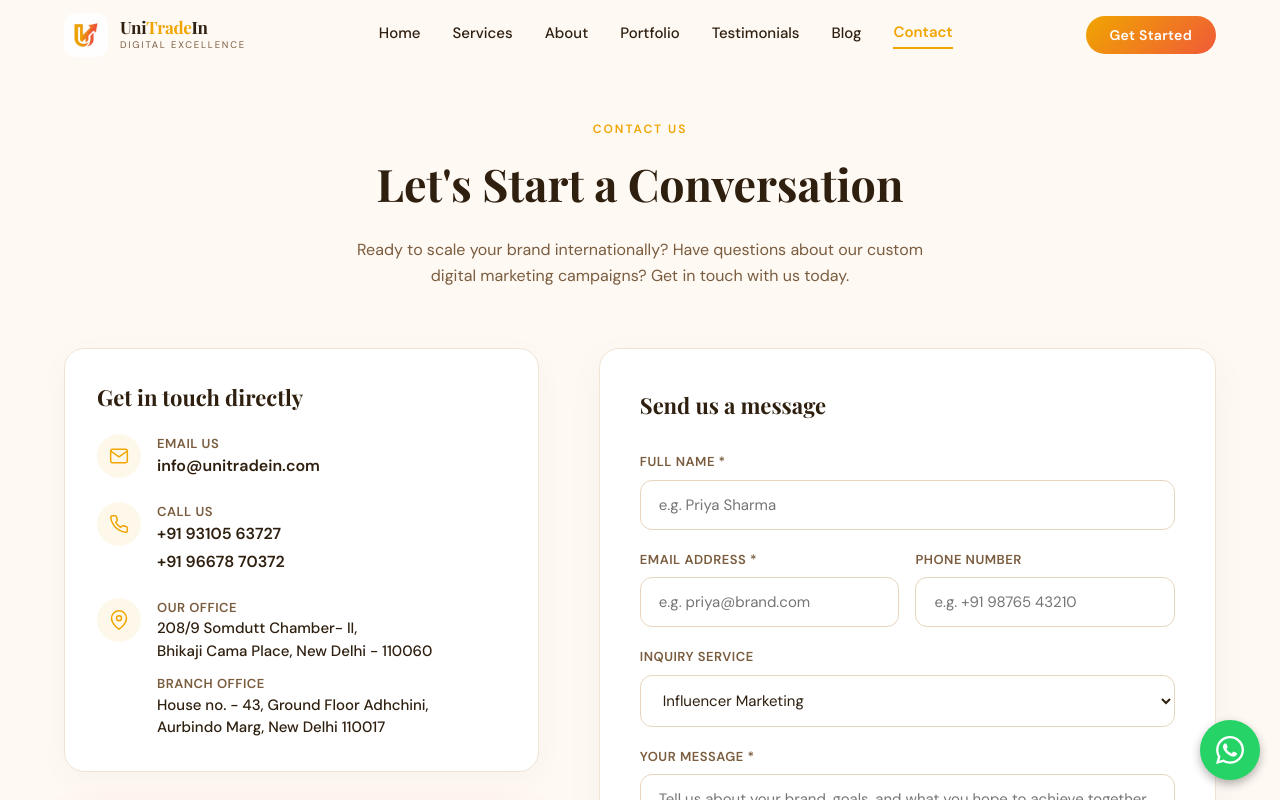
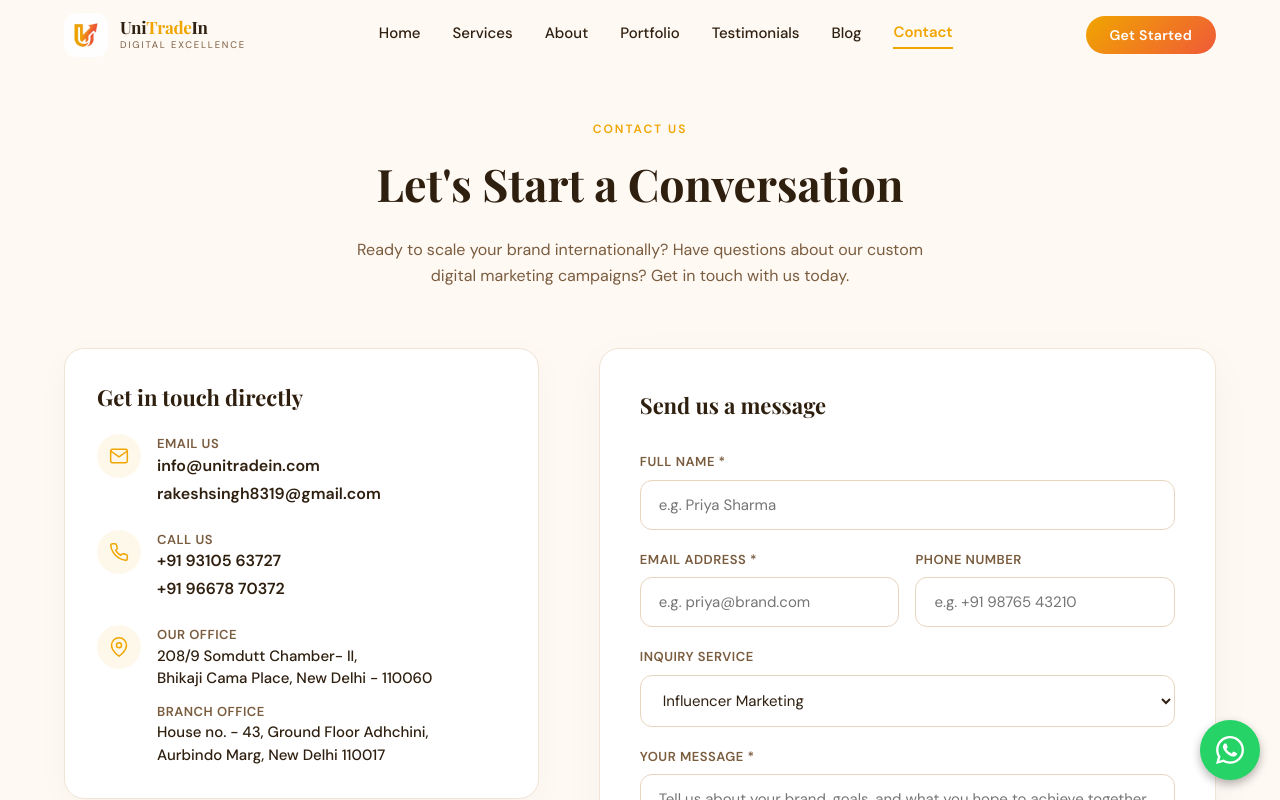
Before and after one commit to rakeshsingh8319/unitradein, a React (Vite) app: page /contact in a window 1280 px wide. Shown: the top 800 px of the page. Built offline with nearby package versions, Linux system fonts and the light colour scheme; a web font is replaced by a local one.

Commit message:
Update Contact.jsx
added email

```diff
--- a/src/pages/Contact.jsx
+++ b/src/pages/Contact.jsx
@@ -100,7 +100,8 @@
                     <div style={{ width: 44, height: 44, borderRadius: "50%", background: C.primary + "15", color: C.primary, display: "flex", alignItems: "center", justifyContent: "center", flexShrink: 0 }}><IconMail /></div>
                     <div>
                       <div style={{ fontSize: 13, color: C.muted, textTransform: "uppercase", fontWeight: 600, letterSpacing: 0.5 }}>Email Us</div>
-                      <a href="mailto:info@unitradein.com" style={{ fontSize: 16, color: C.text, textDecoration: "none", fontWeight: 600, transition: "color 0.2s" }} onMouseEnter={(e) => { e.target.style.color = C.primary }} onMouseLeave={(e) => { e.target.style.color = C.text }}>info@unitradein.com</a>
+                      <a href="mailto:info@unitradein.com" style={{ fontSize: 16, color: C.text, textDecoration: "none", fontWeight: 600, transition: "color 0.2s", display: "block", marginBottom: 4 }} onMouseEnter={(e) => { e.target.style.color = C.primary }} onMouseLeave={(e) => { e.target.style.color = C.text }}>info@unitradein.com</a>
+                      <a href="mailto:rakeshsingh8319@gmail.com" style={{ fontSize: 16, color: C.text, textDecoration: "none", fontWeight: 600, transition: "color 0.2s", display: "block" }} onMouseEnter={(e) => { e.target.style.color = C.primary }} onMouseLeave={(e) => { e.target.style.color = C.text }}>rakeshsingh8319@gmail.com</a>
                     </div>
                   </div>
 
```
